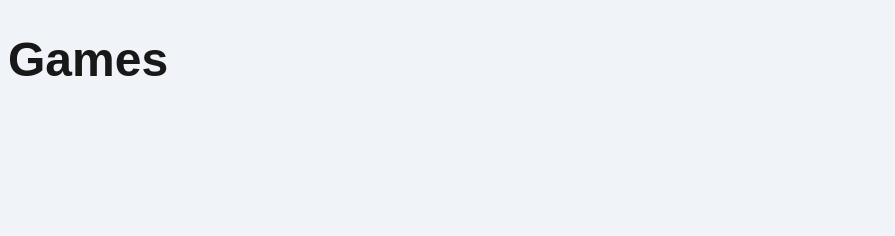
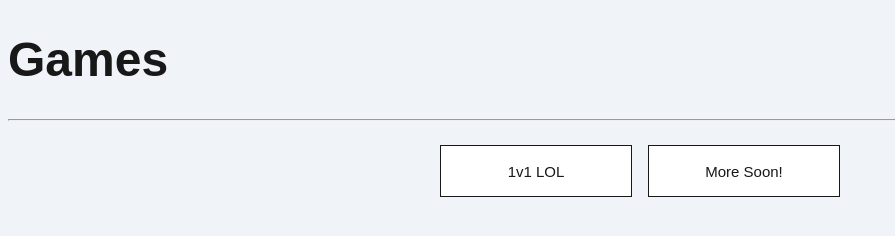
Before and after one commit to genZrizzCode/crowng, a plain HTML site: page 9/index.html in a window 1280 px wide. Shown: the whole page, without its empty margins (0-895 px from the left). Drawn offline with Linux system fonts and the light colour scheme.

Commit message:
Add to Games

```diff
--- a/9/index.html
+++ b/9/index.html
@@ -8,5 +8,10 @@
     </head>
     <body>
         <h1>Games</h1>
+        <hr />
+        <div class="button-grid">
+            <button class="button-cool">1v1 LOL</button>
+            <button class="button-cool">More Soon!</button>
+        </div>
     </body>
 </html>
```
